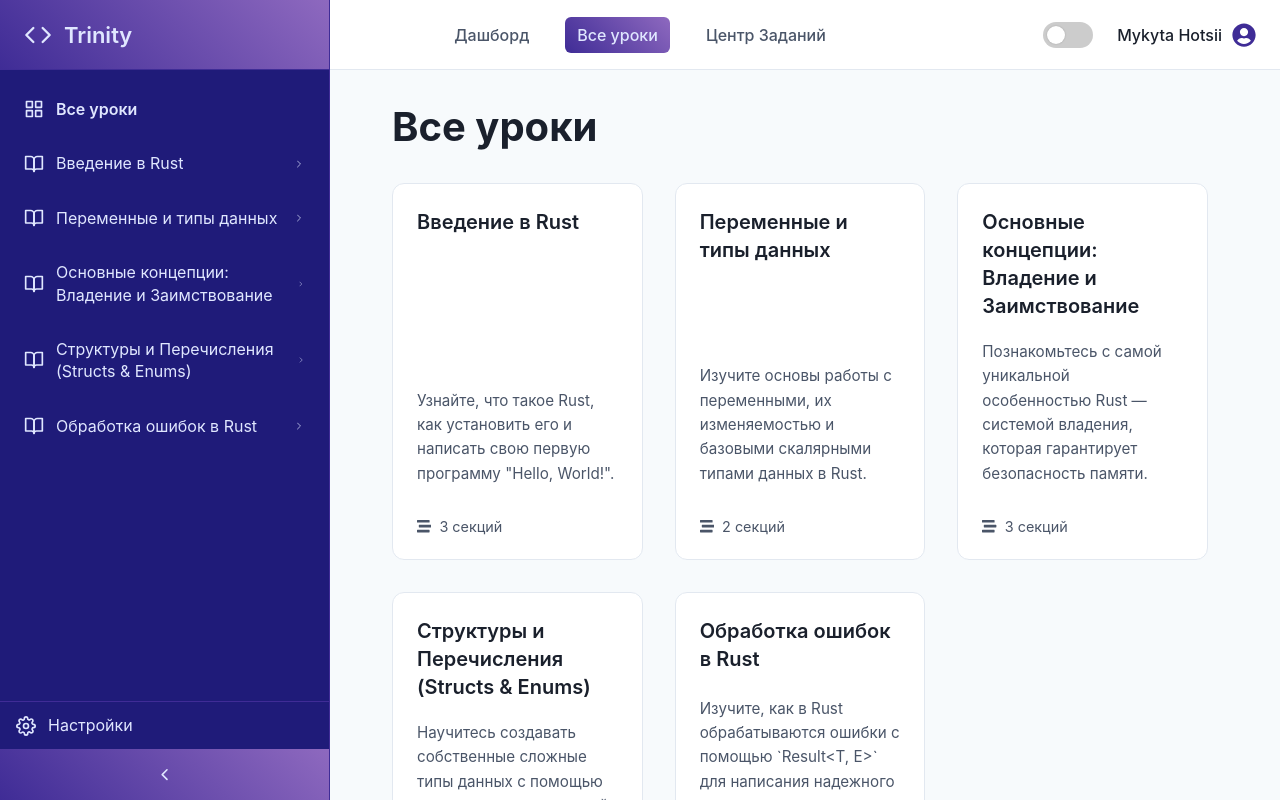
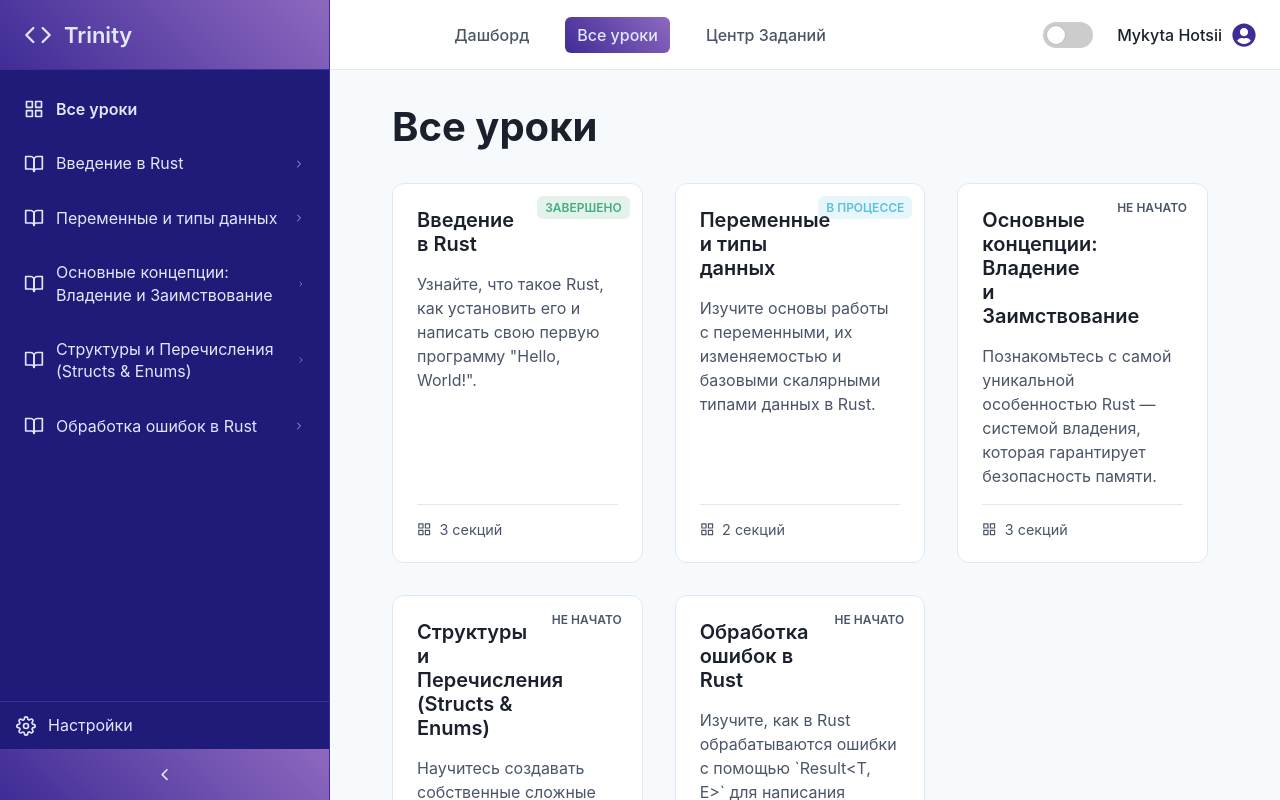
Before and after one commit to MykytaHts/trinity, a React (Vite) app: page /lessons in a window 1280 px wide. Built offline with nearby package versions, Linux system fonts and the light colour scheme.

Commit message:
Changed lessons page design structure

```diff
--- a/src/components/LessonCard/LessonCard.module.scss
+++ b/src/components/LessonCard/LessonCard.module.scss
@@ -5,31 +5,42 @@
   border: 1px solid var(--border-color);
   border-radius: 12px;
   overflow: hidden;
-  height: 100%;
-  transition: transform 0.2s ease-in-out, box-shadow 0.2s ease-in-out;
+  text-decoration: none;
+  color: inherit;
+  transition: all 0.2s ease-in-out;
+  position: relative;
 
   &:hover {
-    transform: translateY(-5px);
-    box-shadow: 0 10px 20px rgba(0,0,0,0.07);
+    transform: translateY(-4px);
+    box-shadow: 0 8px 20px rgba(0, 0, 0, 0.08);
+    border-color: var(--accent-primary);
   }
 }
 
-/*
-.imageContainer {
-  height: 180px;
-  background-color: var(--accent-primary-darker);
-  overflow: hidden;
+.statusLabel {
+  position: absolute;
+  top: 12px;
+  right: 12px;
+  padding: 4px 8px;
+  border-radius: 6px;
+  font-size: 0.75rem;
+  font-weight: 600;
+  text-transform: uppercase;
+  background-color: var(--background-tertiary);
+  color: var(--text-secondary);
 
-  img {
-    width: 100%;
-    height: 100%;
-    object-fit: cover;
+  &.in_progress {
+    background-color: rgba(91, 192, 222, 0.15);
+    color: #5bc0de;
+  }
+  &.completed {
+    background-color: rgba(69, 172, 130, 0.15);
+    color: #45AC82;
   }
 }
-*/
 
 .content {
-  padding: 1.5rem;
+  padding: 24px;
   display: flex;
   flex-direction: column;
   flex-grow: 1;
@@ -38,25 +49,22 @@
 .title {
   font-size: 1.25rem;
   font-weight: 600;
-  margin-bottom: 0.75rem;
-  line-height: 1.4;
-  flex-grow: 1;
+  margin-bottom: 16px;
+  padding-right: 90px;
 }
 
 .description {
-  font-size: 0.95rem;
+  font-size: 1rem;
   color: var(--text-secondary);
-  line-height: 1.6;
-  margin-top: 0.5rem;
-  margin-bottom: 1rem;
+  line-height: 1.5;
+  flex-grow: 1;
+  margin-bottom: 16px;
 }
 
 .footer {
-  margin-top: auto; /* Прижимает футер к низу карточки */
-  padding-top: 1rem;
-  display: flex;
-  justify-content: space-between;
-  align-items: center;
+  margin-top: auto;
+  padding-top: 16px;
+  border-top: 1px solid var(--border-color);
   font-size: 0.9rem;
   color: var(--text-secondary);
 }
--- a/src/components/LessonCard/LessonCard.tsx
+++ b/src/components/LessonCard/LessonCard.tsx
@@ -2,26 +2,35 @@ import { Link } from 'react-router-dom';
 import type { Lesson } from '../../types/lesson';
 import styles from './LessonCard.module.scss';
 import { FaStream } from 'react-icons/fa';
+import classNames from 'classnames';
+import { FiGrid } from 'react-icons/fi';
 
 interface LessonCardProps {
   lesson: Lesson;
 }
 
+const statusTextMap = {
+  not_started: 'Не начато',
+  in_progress: 'В процессе',
+  completed: 'Завершено',
+};
+
 const LessonCard = ({ lesson }: LessonCardProps) => {
   return (
     <Link to={`/lessons/${lesson.id}`} className={styles.card}>
-      {/* <div className={styles.imageContainer}>
-        {lesson.imageUrl && <img src={lesson.imageUrl} alt={lesson.title} />}
-      </div> */}
+      <div className={classNames(styles.statusLabel, styles[lesson.status])}>
+        {statusTextMap[lesson.status]}
+      </div>
       <div className={styles.content}>
         <h3 className={styles.title}>{lesson.title}</h3>
         {lesson.description && <p className={styles.description}>{lesson.description}</p>}
         <div className={styles.footer}>
           <div className={styles.sections}>
-            <FaStream />
-            <span>{lesson.sections.length} секций</span>
+            <FiGrid />
+            <span>
+              {lesson.sections.length} {lesson.sections.length === 1 ? 'секция' : 'секций'}
+            </span>
           </div>
-          {/* Placeholder for difficulty or status */}
         </div>
       </div>
     </Link>
--- /dev/null
+++ b/src/components/Pagination/Pagination.module.scss
@@ -0,0 +1,14 @@
+.pagination {
+  display: flex;
+  justify-content: center;
+  align-items: center;
+  gap: 16px;
+  margin-top: 40px;
+}
+
+.pageInfo {
+  color: var(--text-secondary);
+  font-weight: 500;
+  min-width: 120px;
+  text-align: center;
+}
--- /dev/null
+++ b/src/components/Pagination/Pagination.tsx
@@ -0,0 +1,36 @@
+import Button from '../Button';
+import styles from './Pagination.module.scss';
+
+interface PaginationProps {
+  currentPage: number;
+  totalPages: number;
+  onPageChange: (page: number) => void;
+}
+
+const Pagination = ({ currentPage, totalPages, onPageChange }: PaginationProps) => {
+  if (totalPages <= 1) {
+    return null;
+  }
+
+  return (
+    <div className={styles.pagination}>
+      <Button
+        onClick={() => onPageChange(currentPage - 1)}
+        disabled={currentPage === 1}
+      >
+        Назад
+      </Button>
+      <span className={styles.pageInfo}>
+        Страница {currentPage} из {totalPages}
+      </span>
+      <Button
+        onClick={() => onPageChange(currentPage + 1)}
+        disabled={currentPage === totalPages}
+      >
+        Вперед
+      </Button>
+    </div>
+  );
+};
+
+export default Pagination;
--- /dev/null
+++ b/src/components/Pagination/index.ts
@@ -0,0 +1 @@
+export { default } from './Pagination';
--- a/src/data/lessons.ts
+++ b/src/data/lessons.ts
@@ -4,6 +4,7 @@ export const lessons: Lesson[] = [
   {
     id: 'rust-basics',
     title: 'Введение в Rust',
+    status: 'completed',
     description: 'Узнайте, что такое Rust, как установить его и написать свою первую программу "Hello, World!".',
     imageUrl: 'https://images.unsplash.com/photo-1534796636912-3b95b3ab5986?q=80&w=2071&auto=format&fit=crop',
     sections: [
@@ -40,8 +41,9 @@ export const lessons: Lesson[] = [
     ],
   },
   {
-    id: 'variables',
+    id: 'variables-and-data-types',
     title: 'Переменные и типы данных',
+    status: 'in_progress',
     description: 'Изучите основы работы с переменными, их изменяемостью и базовыми скалярными типами данных в Rust.',
     imageUrl: 'https://images.unsplash.com/photo-1502134249126-9f3755a50d78?q=80&w=2070&auto=format&fit=crop',
     sections: [
@@ -80,6 +82,7 @@ println!("The value of y is: {}", y);</code></pre>
   {
     id: 'ownership',
     title: 'Основные концепции: Владение и Заимствование',
+    status: 'not_started',
     description: 'Познакомьтесь с самой уникальной особенностью Rust — системой владения, которая гарантирует безопасность памяти.',
     imageUrl: 'https://images.unsplash.com/photo-1528642474498-1af0c17fd8c3?q=80&w=2069&auto=format&fit=crop',
     sections: [
@@ -123,6 +126,7 @@ fn calculate_length(s: &String) -> usize { // s - это ссылка на Strin
   {
     id: 'structs-enums',
     title: 'Структуры и Перечисления (Structs & Enums)',
+    status: 'not_started',
     description: 'Научитесь создавать собственные сложные типы данных с помощью структур и перечислений.',
     imageUrl: 'https://images.unsplash.com/photo-1516339901601-2e1b62dc0c45?q=80&w=1974&auto=format&fit=crop',
     sections: [
@@ -181,6 +185,7 @@ let loopback = IpAddr::V6(String::from("::1"));</code></pre>
   {
     id: 'error-handling',
     title: 'Обработка ошибок в Rust',
+    status: 'not_started',
     description: 'Изучите, как в Rust обрабатываются ошибки с помощью `Result<T, E>` для написания надежного кода.',
     imageUrl: 'https://images.unsplash.com/photo-1451187580459-43490279c0fa?q=80&w=2072&auto=format&fit=crop',
     sections: [
--- a/src/pages/HomeworkPage/HomeworkPage.module.scss
+++ b/src/pages/HomeworkPage/HomeworkPage.module.scss
@@ -121,16 +121,3 @@
   grid-template-columns: 1fr;
   gap: 24px;
 }
-
-.pagination {
-  display: flex;
-  justify-content: center;
-  align-items: center;
-  gap: 16px;
-  margin-top: 40px;
-}
-
-.pageInfo {
-  color: var(--text-secondary);
-  font-weight: 500;
-}
--- a/src/pages/HomeworkPage/HomeworkPage.tsx
+++ b/src/pages/HomeworkPage/HomeworkPage.tsx
@@ -6,6 +6,7 @@ import { FiInfo } from 'react-icons/fi';
 import classNames from 'classnames';
 import Button from '../../components/Button';
 import type { Difficulty } from '../../types/homework';
+import Pagination from '../../components/Pagination/Pagination';
 
 type FilterStatus = 'all' | 'completed';
 type DifficultyFilter = 'all' | Difficulty;
@@ -90,25 +91,11 @@ const HomeworkPage = () => {
         ))}
       </div>
 
-      {totalPages > 1 && (
-        <div className={styles.pagination}>
-          <Button
-            onClick={() => handlePageChange(currentPage - 1)}
-            disabled={currentPage === 1}
-          >
-            Назад
-          </Button>
-          <span className={styles.pageInfo}>
-            Страница {currentPage} из {totalPages}
-          </span>
-          <Button
-            onClick={() => handlePageChange(currentPage + 1)}
-            disabled={currentPage === totalPages}
-          >
-            Вперед
-          </Button>
-        </div>
-      )}
+      <Pagination
+        currentPage={currentPage}
+        totalPages={totalPages}
+        onPageChange={handlePageChange}
+      />
     </div>
   );
 };
--- a/src/pages/LessonCatalogPage/LessonCatalogPage.tsx
+++ b/src/pages/LessonCatalogPage/LessonCatalogPage.tsx
@@ -1,16 +1,33 @@
+import { useState } from 'react';
 import LessonCard from '../../components/LessonCard';
 import { lessons } from '../../data/lessons';
 import styles from './LessonCatalogPage.module.scss';
+import Pagination from '../../components/Pagination';
+
+const ITEMS_PER_PAGE = 6;
 
 const LessonCatalogPage = () => {
+  const [currentPage, setCurrentPage] = useState(1);
+
+  const totalPages = Math.ceil(lessons.length / ITEMS_PER_PAGE);
+  const paginatedLessons = lessons.slice(
+    (currentPage - 1) * ITEMS_PER_PAGE,
+    currentPage * ITEMS_PER_PAGE
+  );
+
   return (
     <div className={styles.catalogContainer}>
       <h1 className={styles.title}>Все уроки</h1>
       <div className={styles.grid}>
-        {lessons.map(lesson => (
+        {paginatedLessons.map(lesson => (
           <LessonCard key={lesson.id} lesson={lesson} />
         ))}
       </div>
+      <Pagination
+        currentPage={currentPage}
+        totalPages={totalPages}
+        onPageChange={setCurrentPage}
+      />
     </div>
   );
 };
--- a/src/types/lesson.ts
+++ b/src/types/lesson.ts
@@ -1,3 +1,5 @@
+export type LessonStatus = 'not_started' | 'in_progress' | 'completed';
+
 export interface LessonSection {
   id: string;
   title: string;
@@ -8,6 +10,7 @@ export interface Lesson {
   id: string;
   title: string;
   description?: string; // Краткое описание для карточки урока
+  status: LessonStatus;
   // Возможно, красивая картинка в самом верху урока
   imageUrl?: string;
   sections: LessonSection[];
```
